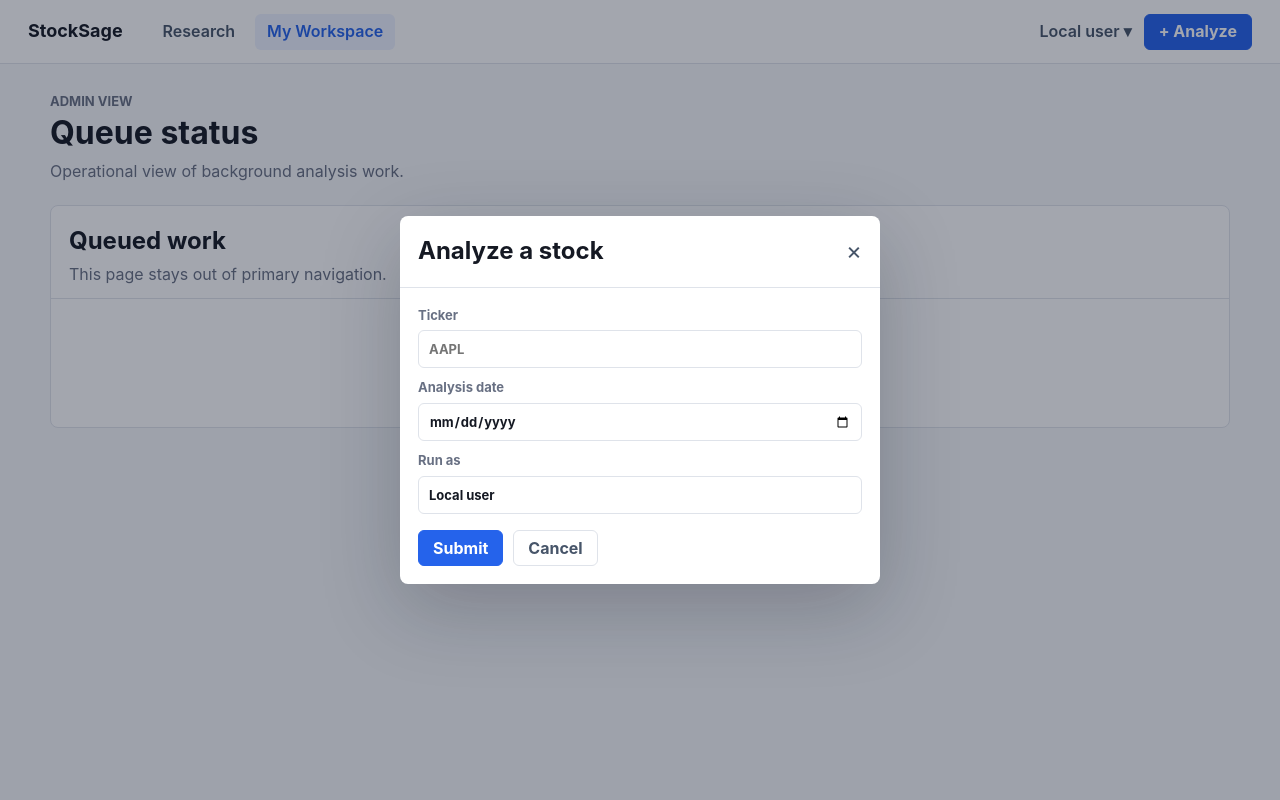
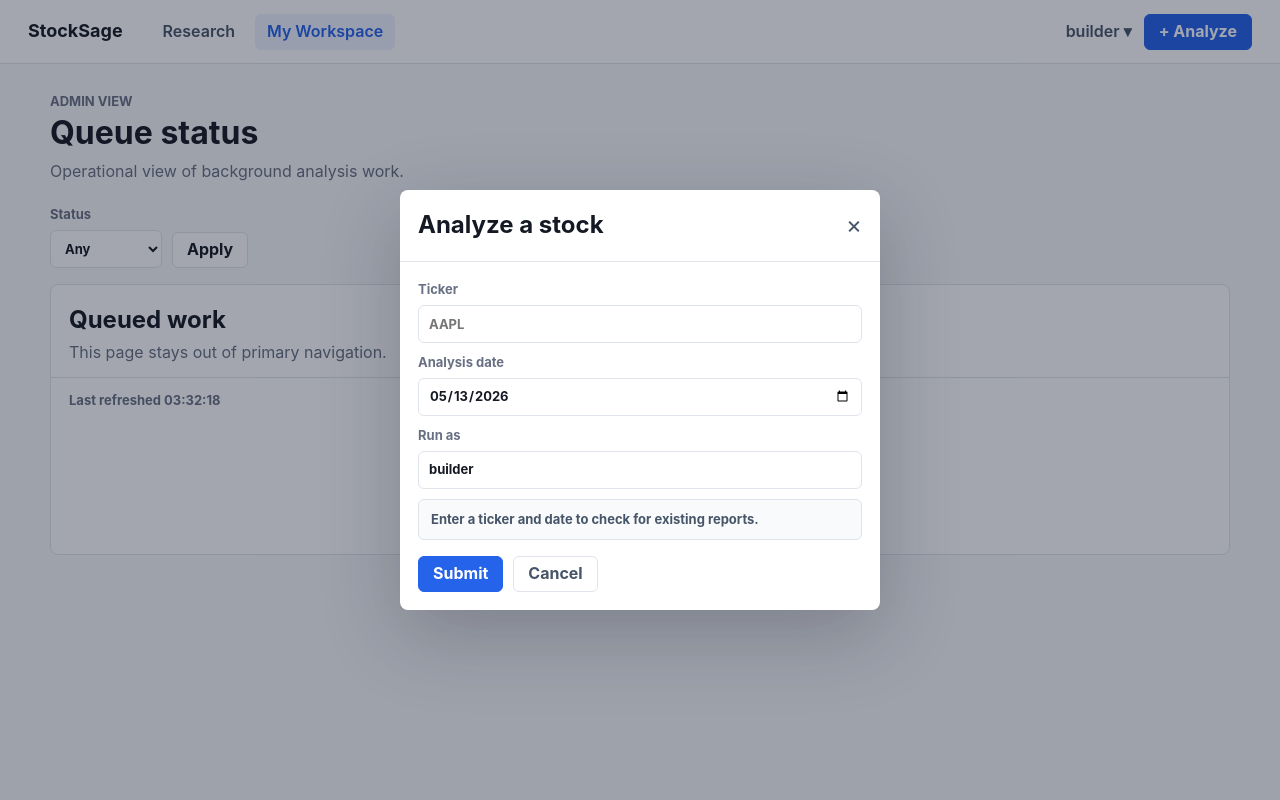
Before and after one commit to lexlapax/stocksage, a FastAPI app: page /queue in a window 1280 px wide, after a click on "+ Analyze". Run offline with FastAPI, Linux system fonts and the light colour scheme; data that the repository does not hold is empty.

Commit message:
m06 add queue controls

```diff
--- a/api/routes/web.py
+++ b/api/routes/web.py
@@ -1,5 +1,6 @@
 """Web route foundation for M06."""
 
+import getpass
 from datetime import date
 from typing import Annotated
 
@@ -51,6 +52,25 @@ def research_landing(
 def ticker_intelligence(request: Request, ticker: str, db: DbSession):
     view = services.ticker_intelligence(db, ticker)
     return _template_response(request, "ticker.html", view, active_nav="research")
+
+
+@router.get("/analysis/reuse-note", response_class=HTMLResponse, tags=["workspace"])
+def analysis_reuse_note(
+    request: Request,
+    db: DbSession,
+    ticker: str | None = Query(None),
+    trade_date: str | None = Query(None),
+):
+    try:
+        parsed_date = date.fromisoformat(trade_date) if trade_date else date.today()
+    except ValueError as exc:
+        raise HTTPException(status_code=400, detail="Invalid analysis date.") from exc
+    view = services.analysis_reuse_note(db, ticker=ticker, trade_date=parsed_date)
+    return templates.TemplateResponse(
+        request=request,
+        name="partials/reuse_note.html",
+        context={"view": view},
+    )
 
 
 @router.get("/analysis/{analysis_id}", response_class=HTMLResponse, tags=["research"])
@@ -119,6 +139,49 @@ def workspace_submissions_partial(
     )
 
 
+@router.post("/workspace/submissions/{request_id}/retry", tags=["workspace"])
+def retry_workspace_submission(
+    request: Request,
+    db: DbSession,
+    request_id: int,
+    user: Annotated[str | None, Form()] = None,
+    userid: Annotated[int | None, Form()] = None,
+    ticker: Annotated[str | None, Form()] = None,
+    status_filter: Annotated[str | None, Form(alias="status")] = None,
+):
+    if status_filter is not None and status_filter not in REQUEST_STATUS_OPTIONS:
+        raise HTTPException(status_code=400, detail=f"Unsupported request status: {status_filter}")
+    try:
+        queue_item = services.retry_submission(
+            db,
+            request_id=request_id,
+            username=user,
+            user_id=userid,
+        )
+    except ValueError as exc:
+        raise HTTPException(status_code=400, detail=str(exc)) from exc
+    except UserResolutionError as exc:
+        raise HTTPException(status_code=400, detail=str(exc)) from exc
+    if queue_item is None:
+        raise HTTPException(status_code=404, detail="Submission not found.")
+
+    if _is_htmx(request):
+        view = services.workspace(
+            db, username=user, user_id=userid, ticker=ticker, status=status_filter
+        )
+        return templates.TemplateResponse(
+            request=request,
+            name="partials/workspace_submissions.html",
+            context={"view": view},
+        )
+
+    workspace_user = user or _current_user_from_request(request)["username"]
+    return RedirectResponse(
+        url=f"/workspace?user={workspace_user}",
+        status_code=status.HTTP_303_SEE_OTHER,
+    )
+
+
 @router.post("/analysis", tags=["workspace"])
 def submit_analysis(
     db: DbSession,
@@ -161,6 +224,47 @@ def queue_status(
     return _template_response(request, "queue.html", view, active_nav="workspace")
 
 
+@router.get("/queue/partials/jobs", response_class=HTMLResponse, tags=["admin"])
+def queue_jobs_partial(
+    request: Request,
+    db: DbSession,
+    queue_status: str | None = Query(None, alias="status"),
+    limit: int = Query(100, ge=1, le=500),
+):
+    if queue_status is not None and queue_status not in QUEUE_STATUS_OPTIONS:
+        raise HTTPException(status_code=400, detail=f"Unsupported queue status: {queue_status}")
+    view = services.queue_status(db, status=queue_status, limit=limit)
+    return templates.TemplateResponse(
+        request=request,
+        name="partials/queue_jobs.html",
+        context={"view": view},
+    )
+
+
+@router.post("/queue/{queue_id}/retry", tags=["admin"])
+def retry_queue_job(
+    request: Request,
+    db: DbSession,
+    queue_id: int,
+):
+    try:
+        queue_item = services.retry_queue_job(db, queue_id=queue_id)
+    except ValueError as exc:
+        raise HTTPException(status_code=400, detail=str(exc)) from exc
+    if queue_item is None:
+        raise HTTPException(status_code=404, detail="Queue job not found.")
+
+    if _is_htmx(request):
+        view = services.queue_status(db)
+        return templates.TemplateResponse(
+            request=request,
+            name="partials/queue_jobs.html",
+            context={"view": view},
+        )
+
+    return RedirectResponse(url="/queue", status_code=status.HTTP_303_SEE_OTHER)
+
+
 def _template_response(
     request: Request,
     template_name: str,
@@ -176,10 +280,15 @@ def _template_response(
             "view": view,
             "active_nav": active_nav,
             "current_user": current_user or _current_user_from_request(request),
+            "today": date.today().isoformat(),
         },
     )
 
 
 def _current_user_from_request(request: Request) -> dict:
-    username = request.query_params.get("user") or "Local user"
+    username = request.query_params.get("user") or getpass.getuser()
     return {"id": request.query_params.get("userid"), "username": username}
+
+
+def _is_htmx(request: Request) -> bool:
+    return request.headers.get("HX-Request", "").lower() == "true"
--- a/web/static/styles.css
+++ b/web/static/styles.css
@@ -112,6 +112,20 @@ a:hover {
   color: var(--slate);
 }
 
+.link-button {
+  padding: 0;
+  border: 0;
+  background: transparent;
+  color: var(--blue);
+  font: inherit;
+  font-weight: 700;
+  cursor: pointer;
+}
+
+.link-button:hover {
+  text-decoration: underline;
+}
+
 .page {
   width: min(1180px, calc(100vw - 32px));
   margin: 0 auto;
@@ -161,6 +175,10 @@ a:hover {
 
 .workspace-filters {
   margin-bottom: 16px;
+}
+
+.inline-form {
+  display: inline;
 }
 
 label {
@@ -337,11 +355,18 @@ tbody tr:hover {
 }
 
 .live-note,
-.status-link {
+.status-link,
+.refresh-note {
   display: inline-flex;
   margin-bottom: 16px;
   color: var(--blue);
   font-weight: 700;
+}
+
+.refresh-note {
+  padding: 0 18px;
+  color: var(--muted);
+  font-size: 13px;
 }
 
 .outcome-block {
@@ -529,6 +554,28 @@ tbody tr:hover {
   padding: 18px;
 }
 
+.form-note {
+  border: 1px solid var(--line);
+  border-radius: 6px;
+  padding: 10px 12px;
+  color: var(--slate);
+  font-size: 13px;
+  font-weight: 700;
+}
+
+.note-ready,
+.note-running,
+.note-queued {
+  border-color: #bfdbfe;
+  background: #eff6ff;
+  color: var(--blue);
+}
+
+.note-new,
+.note-idle {
+  background: #f8fafc;
+}
+
 .form-actions {
   display: flex;
   gap: 10px;
--- a/web/templates/base.html
+++ b/web/templates/base.html
@@ -30,19 +30,43 @@
           <h2>Analyze a stock</h2>
           <a class="icon-link" href="#" aria-label="Close">×</a>
         </div>
-        <form class="form-grid" method="post" action="/analysis">
+        <form id="analysis-form" class="form-grid" method="post" action="/analysis">
           <label>
             <span>Ticker</span>
-            <input name="ticker" placeholder="AAPL" maxlength="16" required>
+            <input
+              id="analysis-ticker"
+              name="ticker"
+              placeholder="AAPL"
+              maxlength="16"
+              required
+              hx-get="/analysis/reuse-note"
+              hx-trigger="keyup changed delay:400ms"
+              hx-target="#reuse-note"
+              hx-include="#analysis-form"
+              hx-swap="outerHTML"
+            >
           </label>
           <label>
             <span>Analysis date</span>
-            <input name="trade_date" type="date">
+            <input
+              id="analysis-date"
+              name="trade_date"
+              type="date"
+              value="{{ today }}"
+              hx-get="/analysis/reuse-note"
+              hx-trigger="change"
+              hx-target="#reuse-note"
+              hx-include="#analysis-form"
+              hx-swap="outerHTML"
+            >
           </label>
           <label>
             <span>Run as</span>
             <input name="user" value="{{ current_user.username|e }}">
           </label>
+          <div id="reuse-note" class="form-note note-idle" aria-live="polite">
+            Enter a ticker and date to check for existing reports.
+          </div>
           <div class="form-actions">
             <button class="button primary" type="submit">Submit</button>
             <a class="button subtle" href="#">Cancel</a>
--- /dev/null
+++ b/web/templates/partials/queue_jobs.html
@@ -0,0 +1,62 @@
+<div
+  id="queue-jobs"
+  {% if view.has_active_work %}
+  hx-get="/queue/partials/jobs{% if view.status %}?status={{ view.status|urlencode }}{% endif %}"
+  hx-trigger="every 5s"
+  hx-swap="outerHTML"
+  {% endif %}
+>
+  <p class="refresh-note">Last refreshed {{ view.last_refreshed }}</p>
+  {% if view.jobs %}
+  <div class="table-wrap">
+    <table>
+      <thead>
+        <tr>
+          <th>Ticker</th>
+          <th>Date</th>
+          <th>Status</th>
+          <th>Asked by</th>
+          <th>Attempts</th>
+          <th>Queued</th>
+          <th>Action</th>
+        </tr>
+      </thead>
+      <tbody>
+        {% for row in view.jobs %}
+        <tr>
+          <td>{{ row.ticker }}</td>
+          <td>{{ row.trade_date }}</td>
+          <td><span class="badge status-{{ row.status }}">{{ row.status|title }}</span></td>
+          <td>{{ row.requested_by or ("User #" ~ row.requested_by_user_id if row.requested_by_user_id else "-") }}</td>
+          <td>{{ row.attempts }}</td>
+          <td>{{ row.queued_at[:16]|replace("T", " ") }}</td>
+          <td>
+            {% if row.status == "failed" %}
+            <form
+              class="inline-form"
+              method="post"
+              action="/queue/{{ row.id }}/retry"
+              hx-post="/queue/{{ row.id }}/retry"
+              hx-target="#queue-jobs"
+              hx-swap="outerHTML"
+            >
+              <button class="link-button" type="submit">Retry</button>
+            </form>
+            {% elif row.analysis_id %}
+            <a href="/analysis/{{ row.analysis_id }}">View report →</a>
+            {% else %}
+            <span class="muted">-</span>
+            {% endif %}
+          </td>
+        </tr>
+        {% endfor %}
+      </tbody>
+    </table>
+  </div>
+  {% else %}
+  <div class="empty-state">
+    <h3>No queue jobs</h3>
+    <p>New analysis requests will appear here while they wait or run.</p>
+  </div>
+  {% endif %}
+</div>
--- /dev/null
+++ b/web/templates/partials/reuse_note.html
@@ -0,0 +1,3 @@
+<div id="reuse-note" class="form-note note-{{ view.kind }}" aria-live="polite">
+  {{ view.message }}
+</div>
--- a/web/templates/queue.html
+++ b/web/templates/queue.html
@@ -9,45 +9,29 @@
     <h1>Queue status</h1>
     <p class="lede">Operational view of background analysis work.</p>
   </div>
+  {% if view.has_active_work %}
+  <span class="status-link">Auto-refreshing</span>
+  {% endif %}
 </section>
+
+<form class="toolbar workspace-filters" method="get" action="/queue">
+  <label>
+    <span>Status</span>
+    <select name="status">
+      <option value="" {% if not view.status %}selected{% endif %}>Any</option>
+      {% for status in ["queued", "running", "completed", "failed"] %}
+      <option value="{{ status }}" {% if view.status == status %}selected{% endif %}>{{ status|title }}</option>
+      {% endfor %}
+    </select>
+  </label>
+  <button class="button" type="submit">Apply</button>
+</form>
 
 <section class="panel">
   <div class="panel-header">
     <h2>Queued work</h2>
     <p>This page stays out of primary navigation.</p>
   </div>
-  {% if view.jobs %}
-  <div class="table-wrap">
-    <table>
-      <thead>
-        <tr>
-          <th>Ticker</th>
-          <th>Date</th>
-          <th>Status</th>
-          <th>Asked by</th>
-          <th>Attempts</th>
-          <th>Action</th>
-        </tr>
-      </thead>
-      <tbody>
-        {% for row in view.jobs %}
-        <tr>
-          <td>{{ row.ticker }}</td>
-          <td>{{ row.trade_date }}</td>
-          <td><span class="badge status-{{ row.status }}">{{ row.status|title }}</span></td>
-          <td>{{ row.requested_by_user_id or "-" }}</td>
-          <td>{{ row.attempts }}</td>
-          <td>{% if row.status == "failed" %}<span class="muted">Retry in T04</span>{% else %}-{% endif %}</td>
-        </tr>
-        {% endfor %}
-      </tbody>
-    </table>
-  </div>
-  {% else %}
-  <div class="empty-state">
-    <h3>No queue jobs</h3>
-    <p>New analysis requests will appear here while they wait or run.</p>
-  </div>
-  {% endif %}
+  {% include "partials/queue_jobs.html" %}
 </section>
 {% endblock %}
```
Also changed, not shown: AGENTS.md (+6 -6 lines), api/services.py (+97 -3 lines), docs/06-milestone.md (+9 -6 lines), docs/06-ui-design.md (+3 -2 lines), tests/test_api.py (+108 -0 lines), web/templates/partials/workspace_submissions.html (+20 -4 lines), CHANGELOG.md, README.md.
